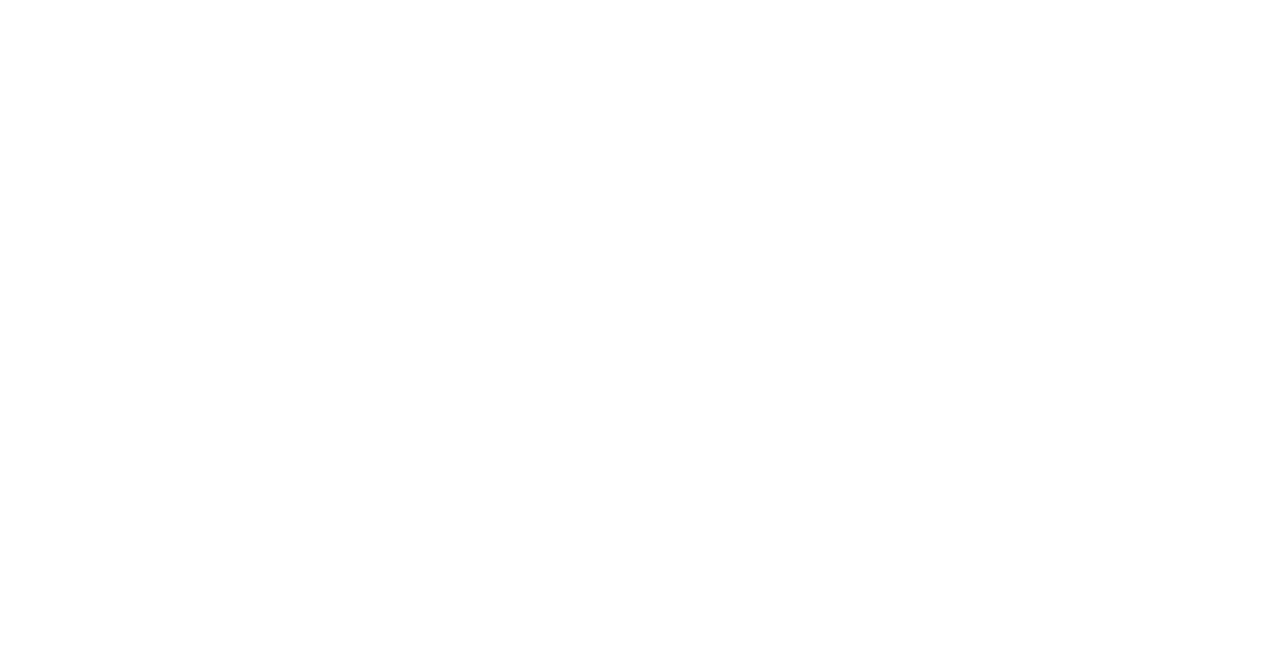
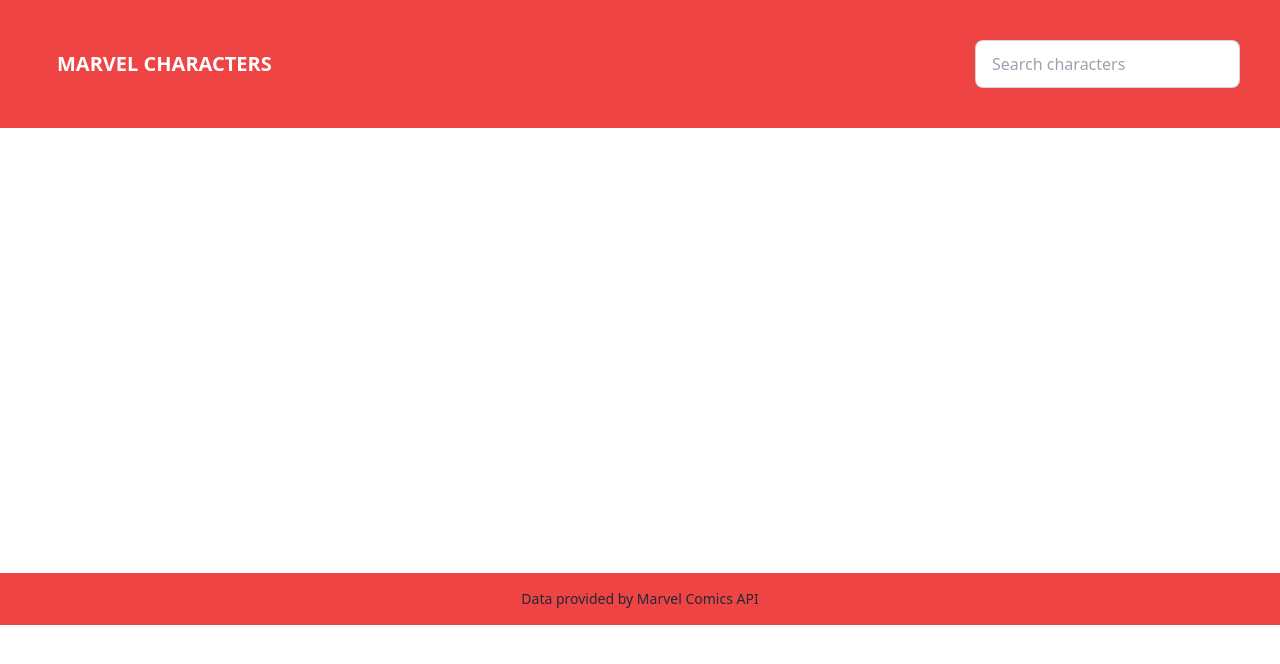
Before and after one commit to guilhermeferreira7/marvel-characters, a Nuxt app: page /characters/1 in a window 1280 px wide. Before the commit this address had no page. Shown: the top 664 px of the page. Built offline with nearby package versions, Linux system fonts and the light colour scheme.

Commit message:
added character page (empty), added global css file, more styling and colors

```diff
--- /dev/null
+++ b/assets/css/main.css
@@ -0,0 +1,3 @@
+main {
+  min-height: 445px;
+}
--- a/components/CharacterCard.vue
+++ b/components/CharacterCard.vue
@@ -1,8 +1,7 @@
 <template>
   <div>
-    <!-- <div>{{ characterItem }}</div> -->
-    <div class="card w-96 bg-base-100 shadow-xl">
-      <figure><img :src=" characterItem.thumbnail.path + '/standard_large.jpg' " alt="marvel"></figure>
+    <div class="card w-96 shadow-xl">
+      <figure><img :src=" `${characterItem.thumbnail.path}/landscape_medium.${characterItem.thumbnail.extension}` " alt="marvel"></figure>
       <div class="card-body">
         <h2 class="card-title">
           {{ characterItem.name }}
@@ -13,6 +12,13 @@
         <p v-else>
           No description found :(
         </p>
+        <div class="card-actions justify-end">
+          <NuxtLink :to=" `/characters/${characterItem.id}` ">
+            <button class="btn bg-red-500">
+              More info
+            </button>
+          </NuxtLink>
+        </div>
       </div>
     </div>
   </div>
@@ -27,18 +33,25 @@ export default {
       default: () => {}
     }
   }
+
 }
 </script>
 
 <style scoped>
   .card {
-    width: 80%;
+    width: 92%;
+    margin: 20px 0;
+    min-height: 340px;
   }
 
   p {
-    max-width: 50ch;
+    max-width: 30ch;
     overflow: hidden;
     text-overflow: ellipsis;
     white-space: nowrap;
   }
+
+  button {
+    border: none;
+  }
 </style>
--- a/components/TheFooter.vue
+++ b/components/TheFooter.vue
@@ -1,6 +1,6 @@
 <template>
   <div>
-    <footer class="footer footer-center p-4 bg-base-300 text-base-content">
+    <footer class="footer footer-center p-4 bg-red-500 text-base-content">
       <div>
         <p>Data provided by Marvel Comics API</p>
       </div>
--- a/components/TheHeader.vue
+++ b/components/TheHeader.vue
@@ -1,11 +1,13 @@
 <template>
-  <div class="navbar bg-base-100">
+  <div class="navbar bg-red-500">
     <div class="flex-1">
-      <NuxtLink to="/" class="btn btn-ghost uppercase text-xl">Marvel Characters</NuxtLink>
+      <NuxtLink to="/" class="btn btn-ghost uppercase text-xl text-white">
+        Marvel Characters
+      </NuxtLink>
     </div>
     <div class="flex-none gap-2">
       <div class="form-control">
-        <input type="text" placeholder="Search" class="input input-bordered">
+        <input type="text" placeholder="Search characters" class="input input-bordered">
       </div>
     </div>
   </div>
--- a/nuxt.config.js
+++ b/nuxt.config.js
@@ -21,6 +21,7 @@ export default {
 
   // Global CSS: https://go.nuxtjs.dev/config-css
   css: [
+    '@/assets/css/main.css'
   ],
 
   // Plugins to run before rendering page: https://go.nuxtjs.dev/config-plugins
--- a/pages/character.vue
+++ b/pages/characters/_id.vue
@@ -1,14 +1,11 @@
 <template>
   <div>
     <TheHeader />
-
+    <main></main>
     <TheFooter />
   </div>
 </template>
 
 <script>
-export default {
-  name: 'CharacterPage'
-}
 
 </script>
--- a/pages/index.vue
+++ b/pages/index.vue
@@ -2,11 +2,13 @@
   <div>
     <TheHeader />
 
-    <ul class="container sm grid grid-cols-4 gap-4">
-      <li v-for="character in characters" :key="character">
-        <CharacterCard :character-item=" character " />
-      </li>
-    </ul>
+    <main>
+      <ul class="container sm grid grid-cols-5">
+        <li v-for="character in characters" :key="character">
+          <CharacterCard :character-item=" character " />
+        </li>
+      </ul>
+    </main>
 
     <TheFooter />
   </div>
@@ -14,12 +16,11 @@
 
 <script>
 import axios from 'axios'
-
 const PUBLIC_KEY = 'd3de654e788ba3ee07a6a7063415efd9'
 const apiData = []
 
 async function getCharacters () {
-  await axios.get(`http://gateway.marvel.com/v1/public/characters?apikey=${PUBLIC_KEY}`).then((result) => {
+  await axios.get(`http://gateway.marvel.com/v1/public/characters?orderBy=-modified&limit=100&apikey=${PUBLIC_KEY}`).then((result) => {
     result.data.data.results.forEach((item) => {
       apiData.push(item)
     })
```
